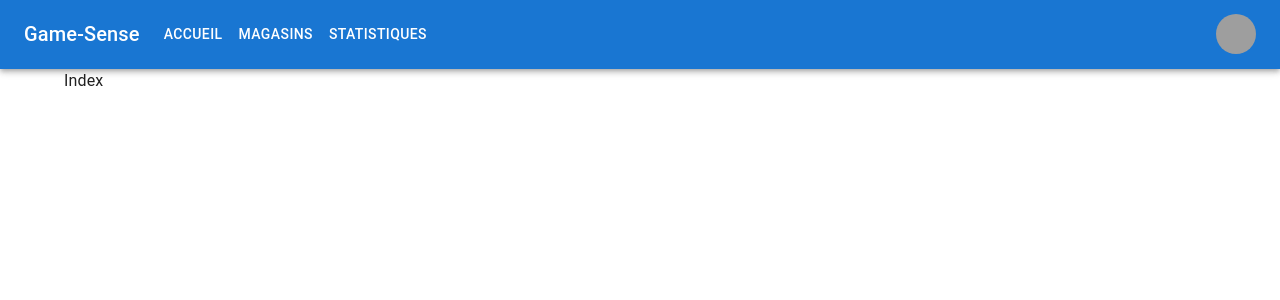
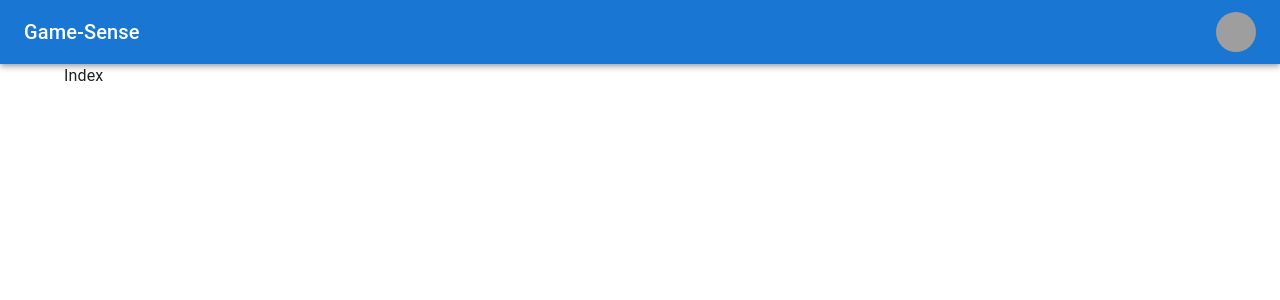
Before and after one commit to IShungite/b3_game-sense, a React (Vite) app in the folder client/: page / in a window 1280 px wide. Shown: the top 300 px of the page. Built offline with nearby package versions, Linux system fonts and the light colour scheme; sample sign-in values are in the browser's storage; grey boxes are pictures that could not be loaded.

Commit message:
Remove Home layout & update app bar

```diff
--- a/client/src/App.tsx
+++ b/client/src/App.tsx
@@ -1,7 +1,7 @@
 import { CssBaseline } from "@mui/material";
 import AppBar from "components/AppBar/AppBar";
-import HomeLayout from "components/HomeLayout/HomeLayout";
 import MainLayout from "components/MainLayout/MainLayout";
+import RequireAuth from "components/RequireAuth/RequireAuth";
 import { RouteUrls } from "config";
 import CreateCharacter from "pages/CreateCharacter/CreateCharacter";
 import Home from "pages/Home/Home";
@@ -28,12 +28,13 @@ export default function App() {
             <Route path={RouteUrls.Login} element={<Login />} />
             <Route path={RouteUrls.Register} element={<Register />} />
 
-            <Route element={<HomeLayout />}>
+            <Route element={<RequireAuth />}>
+              <Route path={RouteUrls.SelectCharacter} element={<SelectCharacter />} />
+              <Route path={RouteUrls.CreateCharacter} element={<CreateCharacter />} />
+
               <Route path={RouteUrls.Home} element={<Home />} />
               <Route path={RouteUrls.Shops} element={<Shops />} />
               <Route path={RouteUrls.Statistics} element={<Statistics />} />
-              <Route path={RouteUrls.SelectCharacter} element={<SelectCharacter />} />
-              <Route path={RouteUrls.CreateCharacter} element={<CreateCharacter />} />
             </Route>
           </Route>
         </Routes>
--- a/client/src/components/AppBar/AppBar.tsx
+++ b/client/src/components/AppBar/AppBar.tsx
@@ -25,16 +25,18 @@ export default function AppBar() {
   const [anchorElUser, setAnchorElUser] = React.useState<null | HTMLElement>(null);
 
   const { user } = useAppSelector((state) => state.auth);
+  const { currentCharacter } = useAppSelector((state) => state.character);
 
   const dispatch = useAppDispatch();
 
-  const pagesLeft = user
-    ? [
-        { name: "Accueil", url: RouteUrls.Home },
-        { name: "Magasins", url: RouteUrls.Shops },
-        { name: "Statistiques", url: RouteUrls.Statistics },
-      ]
-    : [{ name: "Accueil", url: RouteUrls.Index }];
+  const pagesLeft = user ? [] : [{ name: "Accueil", url: RouteUrls.Index }];
+
+  if (currentCharacter) {
+    pagesLeft.push({ name: "Accueil", url: RouteUrls.Home });
+    pagesLeft.push({ name: "Statistiques", url: RouteUrls.Statistics });
+    pagesLeft.push({ name: "Magasins", url: RouteUrls.Shops });
+  }
+
   const pagesRight = [
     { name: "Connexion", url: RouteUrls.Login },
     { name: "Inscription", url: RouteUrls.Register },
--- a/client/src/components/HomeLayout/HomeLayout.tsx
+++ /dev/null
@@ -1,11 +0,0 @@
-import RequireAuth from "components/RequireAuth/RequireAuth";
-import React from "react";
-import { Outlet } from "react-router-dom";
-
-export default function HomeLayout() {
-  return (
-    <RequireAuth>
-      <Outlet />
-    </RequireAuth>
-  );
-}
--- a/client/src/components/RequireAuth/RequireAuth.tsx
+++ b/client/src/components/RequireAuth/RequireAuth.tsx
@@ -3,11 +3,11 @@ import { useAppDispatch, useAppSelector } from "hooks";
 import jwtDecode from "jwt-decode";
 import { JwtToken } from "models/auth/auth";
 import React, { useEffect } from "react";
-import { Navigate } from "react-router-dom";
+import { Navigate, Outlet } from "react-router-dom";
 import { logout } from "reducers/authSlice";
 import authService from "services/auth.service";
 
-export default function RequireAuth({ children }: { children: React.ReactNode }) {
+export default function RequireAuth() {
   const dispatch = useAppDispatch();
   const { user } = useAppSelector((state) => state.auth);
 
@@ -26,6 +26,5 @@ export default function RequireAuth({ children }: { children: React.ReactNode })
     return <Navigate to={RouteUrls.Login} />;
   }
 
-  // eslint-disable-next-line react/jsx-no-useless-fragment
-  return <>{children}</>;
+  return <Outlet />;
 }
--- a/client/src/pages/Shops/Shops.tsx
+++ b/client/src/pages/Shops/Shops.tsx
@@ -1,7 +1,16 @@
 import { Typography } from "@mui/material";
+import { RouteUrls } from "config";
+import { useAppSelector } from "hooks";
 import React from "react";
+import { Navigate } from "react-router-dom";
 
 export default function Shops() {
+  const { currentCharacter } = useAppSelector((state) => state.character);
+
+  if (!currentCharacter) {
+    return <Navigate to={RouteUrls.SelectCharacter} />;
+  }
+
   return (
     <>
       <Typography>Shops</Typography>
--- a/client/src/pages/Statistics/Statistics.tsx
+++ b/client/src/pages/Statistics/Statistics.tsx
@@ -1,7 +1,16 @@
 import { Typography } from "@mui/material";
+import { RouteUrls } from "config";
+import { useAppSelector } from "hooks";
 import React from "react";
+import { Navigate } from "react-router-dom";
 
 export default function Statistics() {
+  const { currentCharacter } = useAppSelector((state) => state.character);
+
+  if (!currentCharacter) {
+    return <Navigate to={RouteUrls.SelectCharacter} />;
+  }
+
   return (
     <>
       <Typography>Statistics</Typography>
```
Also changed, not shown: client/src/pages/Home/Home.tsx (line endings or trailing spaces).
